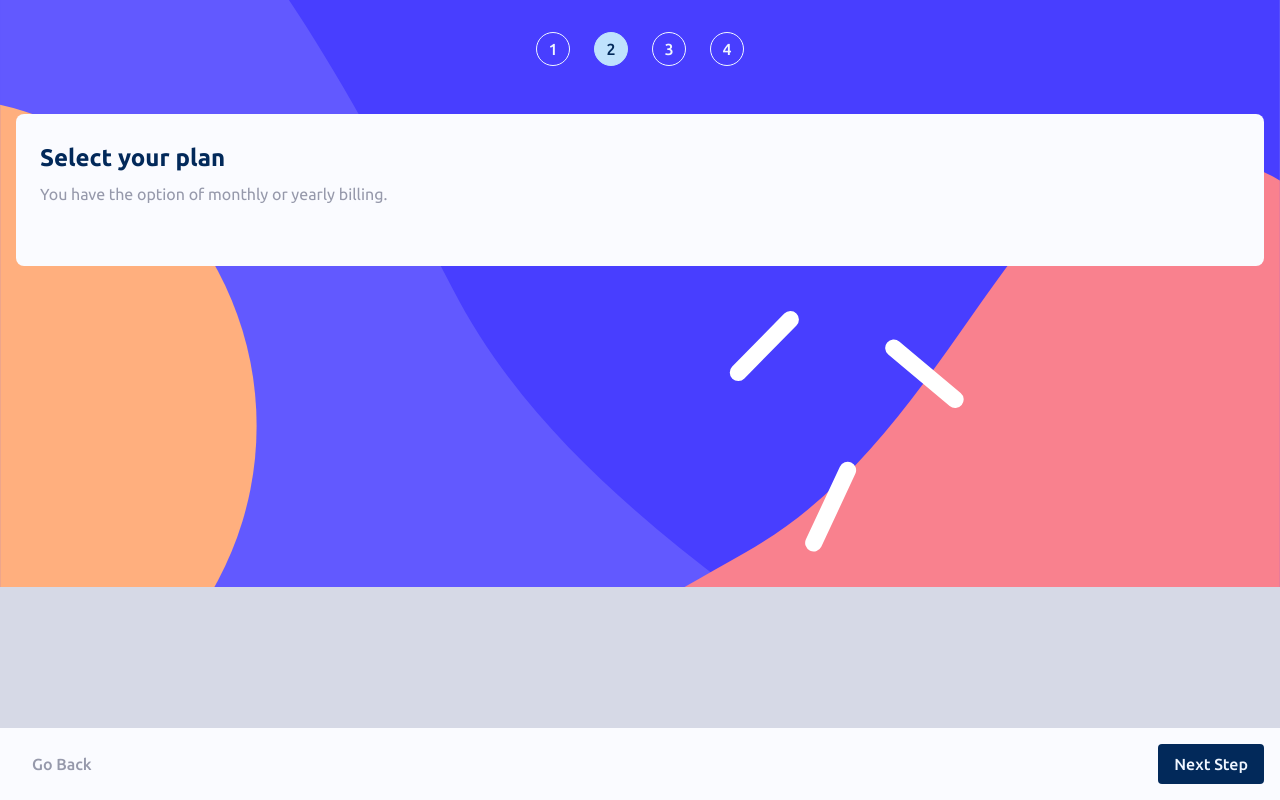
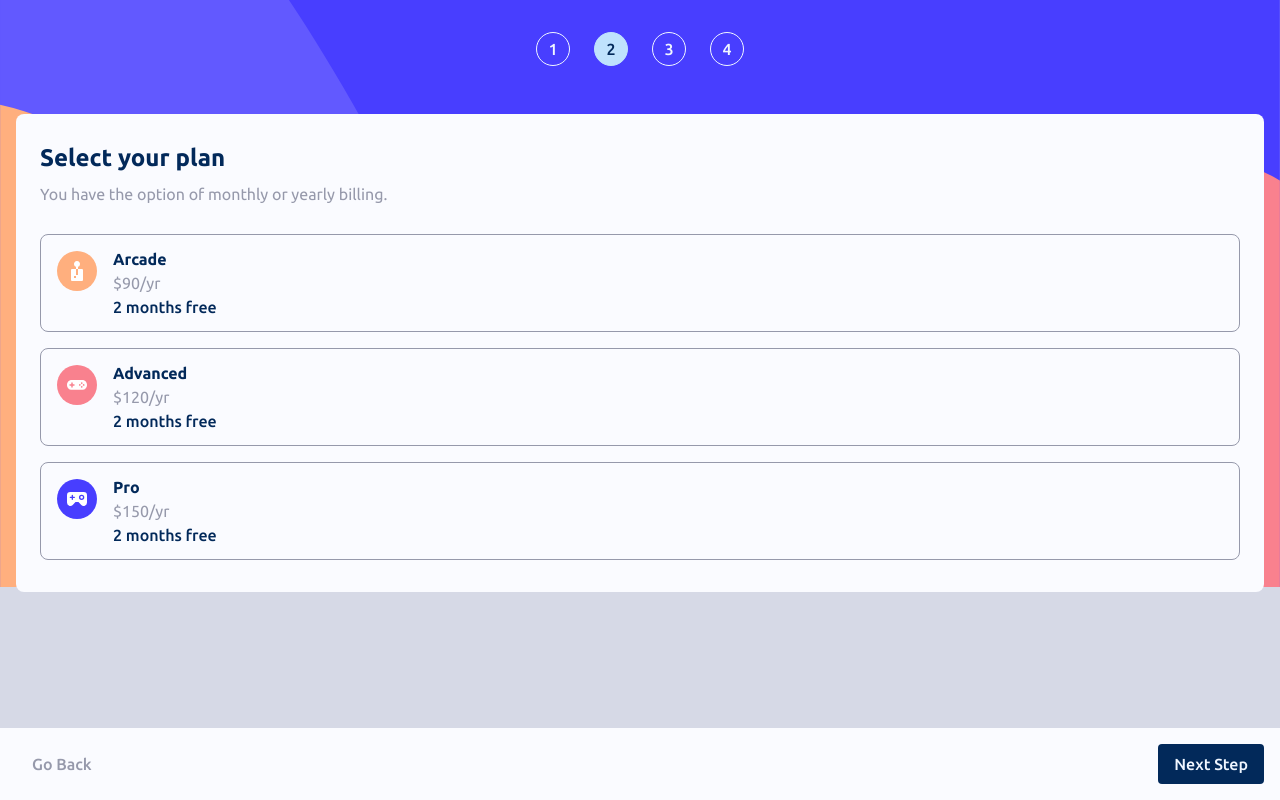
Before and after one commit to Gabrield7/multi-step-form, a React (Vite) app: page /plan in a window 1280 px wide. Built offline with nearby package versions, Linux system fonts and the light colour scheme.

Commit message:
feat: add plan selection button

```diff
--- a/src/Components/BodyPage/BodyPage.scss
+++ b/src/Components/BodyPage/BodyPage.scss
@@ -18,7 +18,7 @@
         margin-bottom: 1rem;
     }
 
-    p{
+    .subtitle{
         font-family: $main-font;
         font-weight: 400;
         font-size: 16px;
--- a/src/Components/BodyPage/index.tsx
+++ b/src/Components/BodyPage/index.tsx
@@ -11,7 +11,7 @@ export const BodyPage: React.FC<IBodyPageProps> = (props) => {
     return(
         <div className='page__container'>
             <h1>{props.title}</h1>
-            <p>{props.subtitle}</p>
+            <p className='subtitle'>{props.subtitle}</p>
 
             {props.children}
         </div>
--- a/src/Pages/Info/FormField/index.tsx
+++ b/src/Pages/Info/FormField/index.tsx
@@ -8,7 +8,6 @@ interface IFormFieldProps{
     placeholder: string,
     onlyNumbers?: boolean
 }
-
 
 export const FormField: React.FC<IFormFieldProps> = (props) => {
     const fieldID = props.label.toLocaleLowerCase().trim().replace(/\s+/g, '-');
--- a/src/Pages/Plan/Plan.scss
+++ b/src/Pages/Plan/Plan.scss
@@ -1,3 +1,5 @@
 .plan__container{
-
+    display: flex;
+    flex-direction: column;
+    gap: 1rem;
 }
--- /dev/null
+++ b/src/Pages/Plan/PlanButton/PlanButton.scss
@@ -0,0 +1,48 @@
+@use '@styles/variables' as *;
+
+@mixin text-style($color, $weight){
+    font-family: $main-font;
+    color: $color;
+    font-weight: $weight;
+}
+
+.button__container{
+    all: unset;
+    display: flex;
+    flex-direction: row;
+    gap: 1rem;
+    padding: 1rem;
+    border: 1px solid $cool-gray;
+    border-radius: .5rem;
+    transition: 250ms;
+    cursor: pointer;
+
+    &:hover, &:focus{
+        border-color: $purplish-blue;
+        background-color: $magnolia;
+    }
+
+    img{
+        display: flex;
+        align-self: flex-start;
+    }
+
+    div{
+        display: flex;
+        flex-direction: column;
+        gap: .5rem;
+
+        h2{
+            @include text-style($marine-blue, 700);
+            //font-size: 18px;
+        }
+
+        .plan-price{
+            @include text-style($cool-gray, 400);
+        }
+
+        .extra{
+            @include text-style($marine-blue, 500);
+        }
+    }
+}
--- /dev/null
+++ b/src/Pages/Plan/PlanButton/index.tsx
@@ -0,0 +1,20 @@
+import './PlanButton.scss';
+
+interface IPlanButtonProps {
+    iconPath: string,
+    title: string,
+    price: number
+}
+
+export const PlanButton: React.FC<IPlanButtonProps> = (props) => {
+    return (
+        <button type='button' className='button__container'>
+            <img src={props.iconPath}/>
+            <div>
+                <h2>{props.title}</h2>
+                <p className='plan-price'>{`$${props.price}/yr`}</p>
+                <p className='extra'>2 months free</p>
+            </div>
+        </button>
+    )
+}
--- a/src/Pages/Plan/index.tsx
+++ b/src/Pages/Plan/index.tsx
@@ -1,4 +1,5 @@
 import { BodyPage } from '../../Components/BodyPage';
+import { PlanButton } from './PlanButton';
 import './Plan.scss'
 
 export const Plan = () => {
@@ -7,7 +8,11 @@ export const Plan = () => {
             title={'Select your plan'}
             subtitle={'You have the option of monthly or yearly billing.'}
         >
-            <div className='addons__container'></div>
+            <div className='plan__container'>
+                <PlanButton iconPath='/assets/images/icon-arcade.svg' title='Arcade' price={90}/>
+                <PlanButton iconPath='/assets/images/icon-advanced.svg' title='Advanced' price={120}/>
+                <PlanButton iconPath='/assets/images/icon-pro.svg' title='Pro' price={150}/>
+            </div>
         </BodyPage>
     )
 };
```
